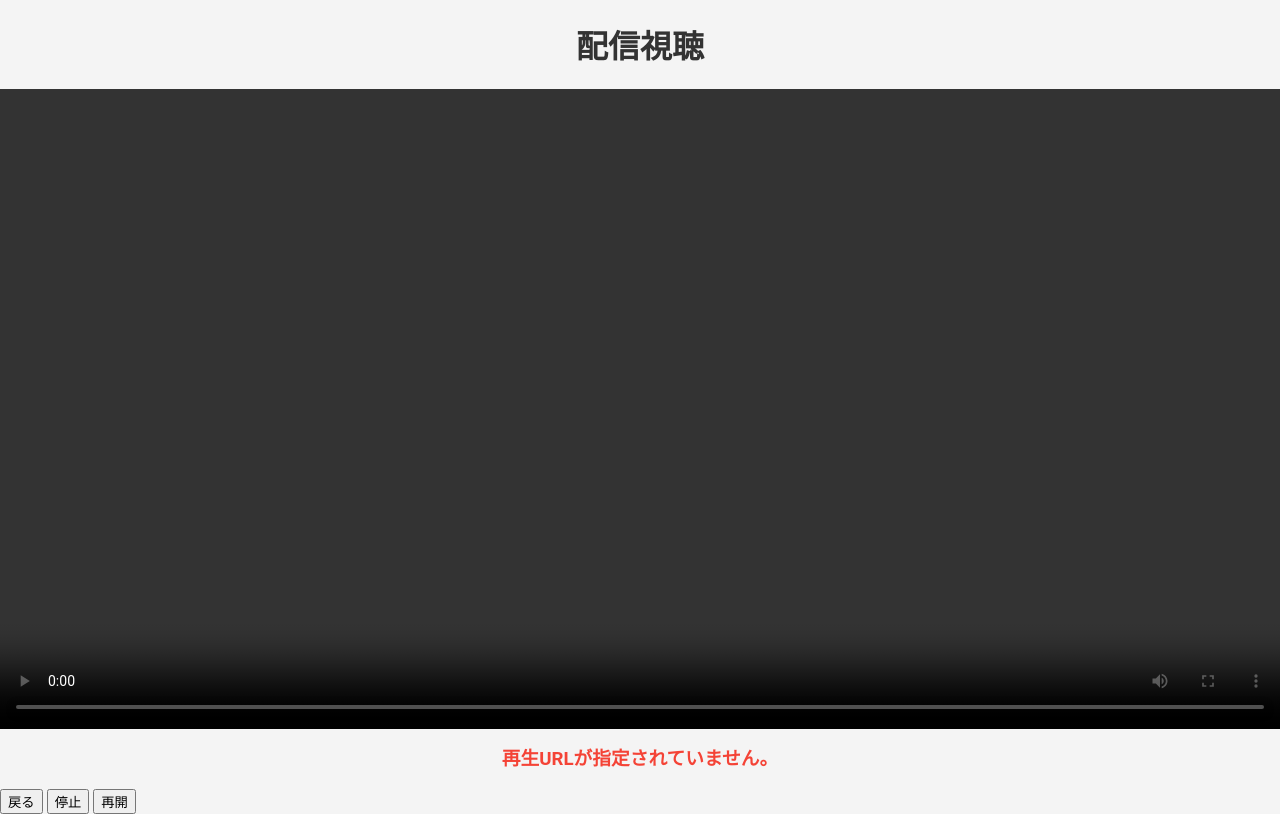
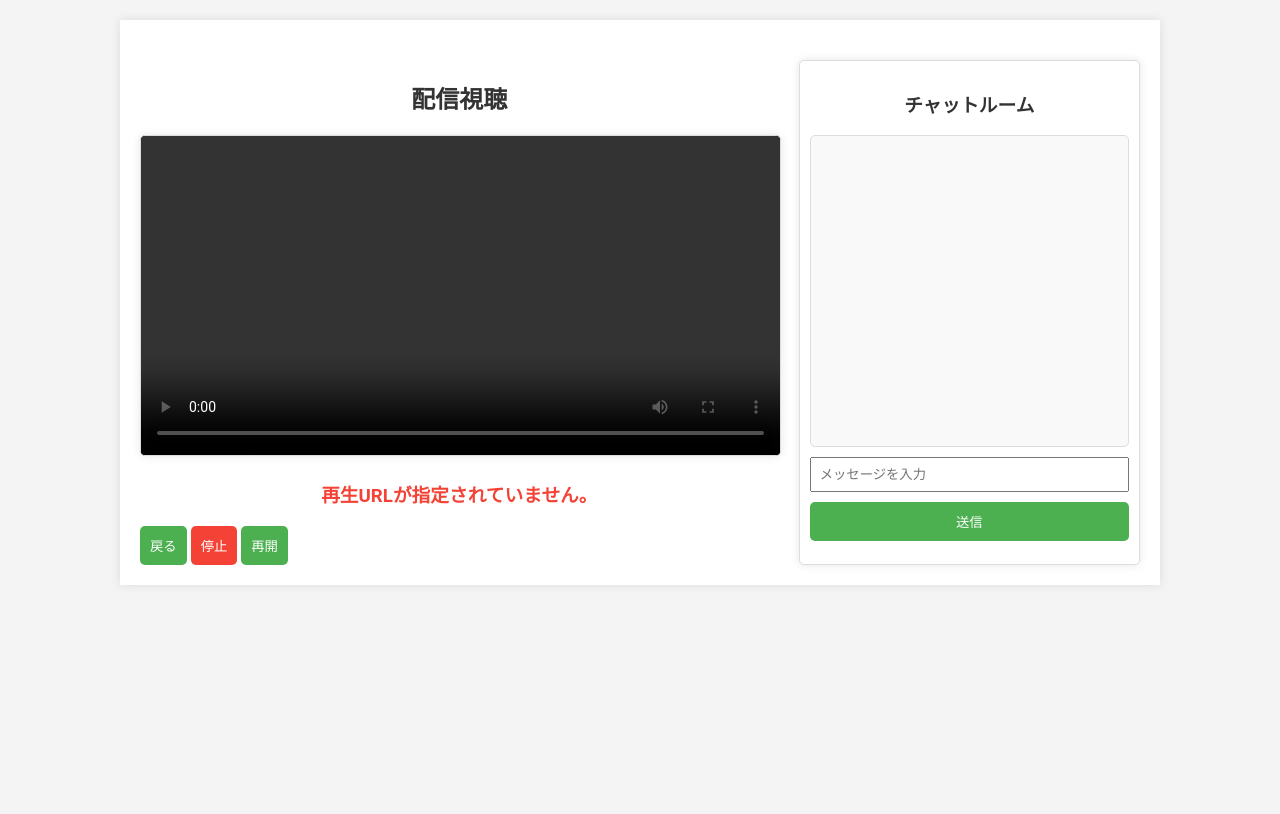
Before and after one commit to kob-g/tree-team, a website: page view.html in a window 1280 px wide. Drawn offline with Linux system fonts and the light colour scheme.

Commit message:
add: とりあえずチャット欄を追加,千葉くんのapp.jsを

```diff
--- a/css/broadcast.css
+++ b/css/broadcast.css
@@ -7,7 +7,7 @@ body {
 
 .container {
   width: 90%;
-  max-width: 800px;
+  max-width: 1000px;
   margin: 20px auto;
   background: #fff;
   padding: 20px;
@@ -66,7 +66,7 @@ video {
 
 canvas#preview {
   width: 100%;
-  height: 300px;
+  height: 400px;
   background: #000;
 }
 
@@ -97,3 +97,46 @@ canvas#preview {
   color: red;
   text-align: center;
 }
+
+.broadcast-chat-container {
+  display: flex;
+  justify-content: space-between;
+}
+
+.broadcast-section {
+  flex: 2;
+  margin-right: 20px;
+}
+
+.chat-section {
+  flex: 1;
+  background: #fff;
+  padding: 10px;
+  border: 1px solid #ddd;
+  box-shadow: 0 0 10px rgba(0, 0, 0, 0.1);
+}
+
+#chat-container {
+  display: flex;
+  flex-direction: column;
+}
+
+#chat-messages {
+  flex-grow: 1;
+  height: 300px;
+  overflow-y: auto;
+  border: 1px solid #ddd;
+  padding: 5px;
+  background: #f9f9f9;
+}
+
+#chat-input {
+  margin-top: 10px;
+  padding: 8px;
+  width: 100%;
+  box-sizing: border-box;
+}
+
+button {
+  margin-top: 5px;
+}
--- a/css/view.css
+++ b/css/view.css
@@ -1,3 +1,4 @@
+/* ベーススタイル */
 body {
   font-family: 'Roboto', sans-serif;
   background-color: #f4f4f4;
@@ -7,23 +8,45 @@ body {
 
 .container {
   width: 90%;
-  max-width: 800px;
+  max-width: 1000px;
   margin: 20px auto;
   background: #fff;
   padding: 20px;
   box-shadow: 0 0 10px rgba(0, 0, 0, 0.1);
 }
 
-h1, h3, h2 {
+/* 見出しとテキスト */
+h1, h3 {
   text-align: center;
   color: #333;
 }
 
+h3#player-status {
+  margin-top: 20px;
+  font-weight: bold;
+}
+
+/* 動画プレイヤー */
+.video-section {
+  margin-bottom: 20px;
+  text-align: center;
+}
+
+#video-player {
+  width: 100%;
+  height: auto;
+  background: #000;
+  border: 1px solid #ddd;
+  border-radius: 5px;
+  box-shadow: 0 0 10px rgba(0, 0, 0, 0.1);
+}
+
+/* ボタン */
 .button-group {
   display: flex;
   justify-content: center;
-  gap: 20px;
-  margin-top: 30px;
+  gap: 10px;
+  margin-top: 15px;
 }
 
 .button {
@@ -41,33 +64,12 @@ h1, h3, h2 {
   background-color: #45a049;
 }
 
-section {
-  margin-top: 20px;
+#stopStream:not(:disabled) {
+  background-color: #f44336;
 }
 
-label {
-  display: block;
-  margin-top: 10px;
-  font-weight: bold;
-}
-
-input[type="text"], select {
-  width: 100%;
-  padding: 8px;
-  margin-top: 5px;
-  box-sizing: border-box;
-}
-
-video {
-  width: 100%;
-  height: auto;
-  background: #000;
-}
-
-canvas#preview {
-  width: 100%;
-  height: 300px;
-  background: #000;
+#stopStream:not(:disabled):hover {
+  background-color: #da190b;
 }
 
 /* 無効なボタンのスタイル */
@@ -76,39 +78,68 @@ canvas#preview {
   cursor: not-allowed;
 }
 
-/* 配信停止ボタンが有効な場合のスタイル */
-#stop:not(:disabled) {
-  background-color: #f44336;
-}
-
-#stop:not(:disabled):hover {
-  background-color: #da190b;
-}
-
-/* 視聴の状態 */
+/* 状態表示 */
 #player-status {
+  color: #f44336; /* 赤色 */
   text-align: center;
-  color: #f44336; /* 赤色 */
-  font-weight: bold;
-  margin-top: 10px;
-}
-
-/* 配信者一覧のスタイル */
-#channel-list {
-  list-style: none;
-  padding: 0;
-}
-
-#channel-list li {
-  margin: 5px 0;
-}
-
-#channel-list li a {
-  text-decoration: none;
-  color: #4CAF50;
   font-weight: bold;
 }
 
-#channel-list li a:hover {
-  text-decoration: underline;
+/* チャットセクション */
+.view-chat-container {
+  display: flex;
+  justify-content: space-between;
+  margin-top: 20px;
 }
+
+.view-section {
+  flex: 2;
+  margin-right: 20px;
+}
+
+.chat-section {
+  flex: 1;
+  background: #fff;
+  padding: 10px;
+  border: 1px solid #ddd;
+  box-shadow: 0 0 10px rgba(0, 0, 0, 0.1);
+  border-radius: 5px;
+}
+
+/* チャットコンテナ */
+#chat-container {
+  display: flex;
+  flex-direction: column;
+}
+
+#chat-messages {
+  flex-grow: 1;
+  height: 300px;
+  overflow-y: auto;
+  border: 1px solid #ddd;
+  padding: 5px;
+  background: #f9f9f9;
+  border-radius: 5px;
+  margin-bottom: 10px;
+}
+
+#chat-input {
+  margin-bottom: 10px;
+  padding: 8px;
+  width: 100%;
+  box-sizing: border-box;
+}
+
+button {
+  padding: 10px;
+  background-color: #4CAF50;
+  color: #fff;
+  border: none;
+  border-radius: 5px;
+  cursor: pointer;
+  transition: background-color 0.3s;
+}
+
+button:hover {
+  background-color: #45a049;
+}
--- a/ts/list.ts
+++ b/ts/list.ts
@@ -29,7 +29,6 @@ interface ActiveChannel {
             const listItem = document.createElement('li');
             const nameSpan = document.createElement('span');
             nameSpan.textContent = channel.channelName || "Unknown Channel";
-
             const viewButton = document.createElement('button');
             viewButton.textContent = "表示";
             viewButton.onclick = () => {
--- a/view.html
+++ b/view.html
@@ -4,17 +4,34 @@
     <meta charset="UTF-8">
     <title>配信視聴</title>
     <link rel="stylesheet" href="css/view.css">
-    <!-- Amazon IVS Player -->
     <script src="https://player.live-video.net/1.34.1/amazon-ivs-player.min.js"></script>
 </head>
 <body>
+    <div class="container">
+        <div class="view-chat-container">
+            <!-- 配信視聴 -->
+            <section class="view-section">
                 <h1 id="channel-title"></h1>
                 <video id="video-player" controls playsinline></video>
                 <h3 id="player-status">配信停止中</h3>
                 <button id="backButton">戻る</button>
                 <button id="stopStream">停止</button>
                 <button id="resumeStream">再開</button>
+            </section>
+
+            <!-- チャットルーム -->
+            <section class="chat-section">
+                <h3>チャットルーム</h3>
+                <div id="chat-container">
+                    <div id="chat-messages"></div>
+                    <input type="text" id="chat-input" placeholder="メッセージを入力">
+                    <button onclick="sendChat()">送信</button>
+                </div>
+            </section>
+        </div>
+    </div>
 
     <script src="dist/view.js"></script>
+    <script src="dist/chat.js"></script>
 </body>
 </html>
```
Also changed, not shown: broadcast.html (+17 -10 lines), ts/chat.ts (added, +103 -0 lines). Lines whose indentation alone changed are shown as unchanged.
